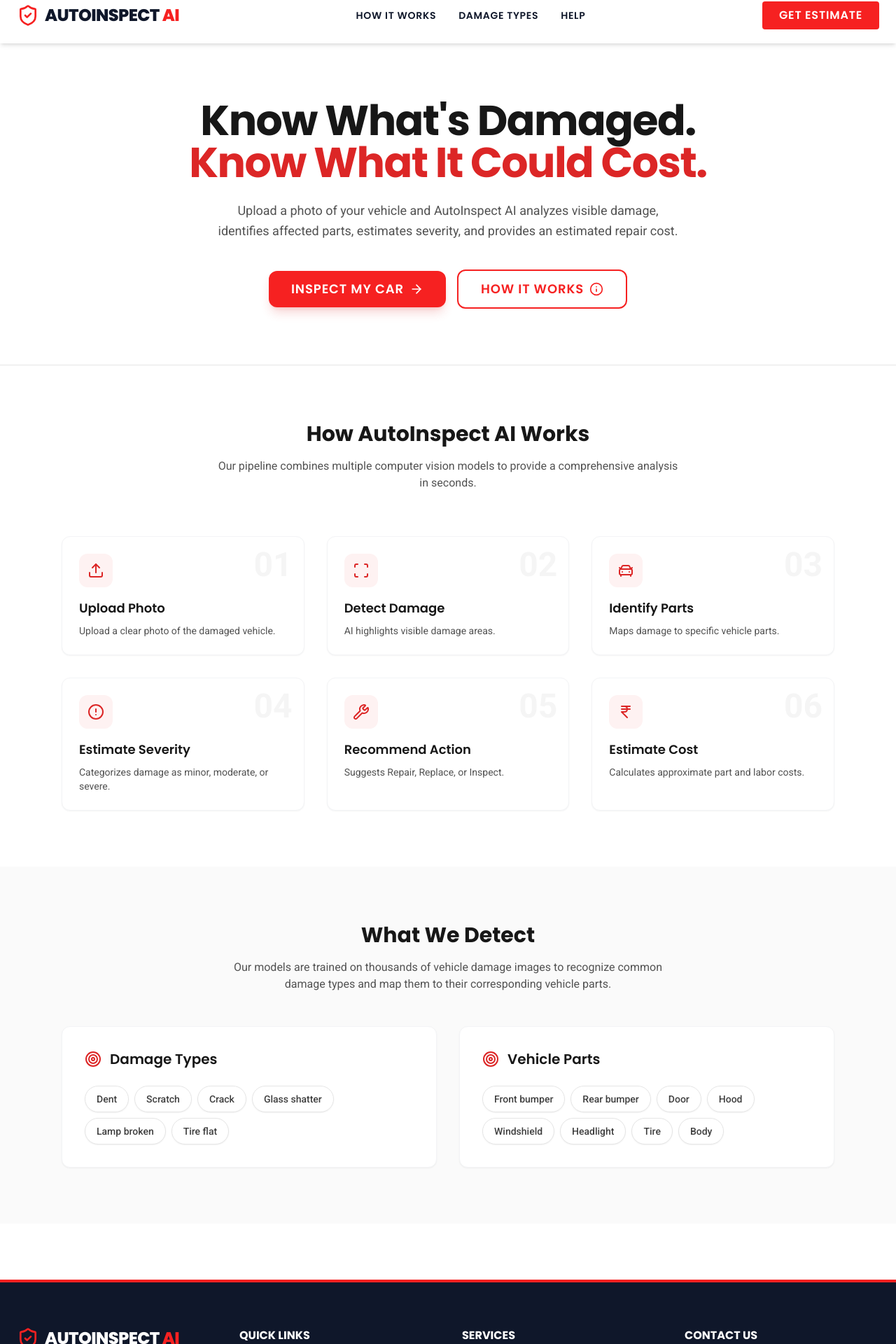
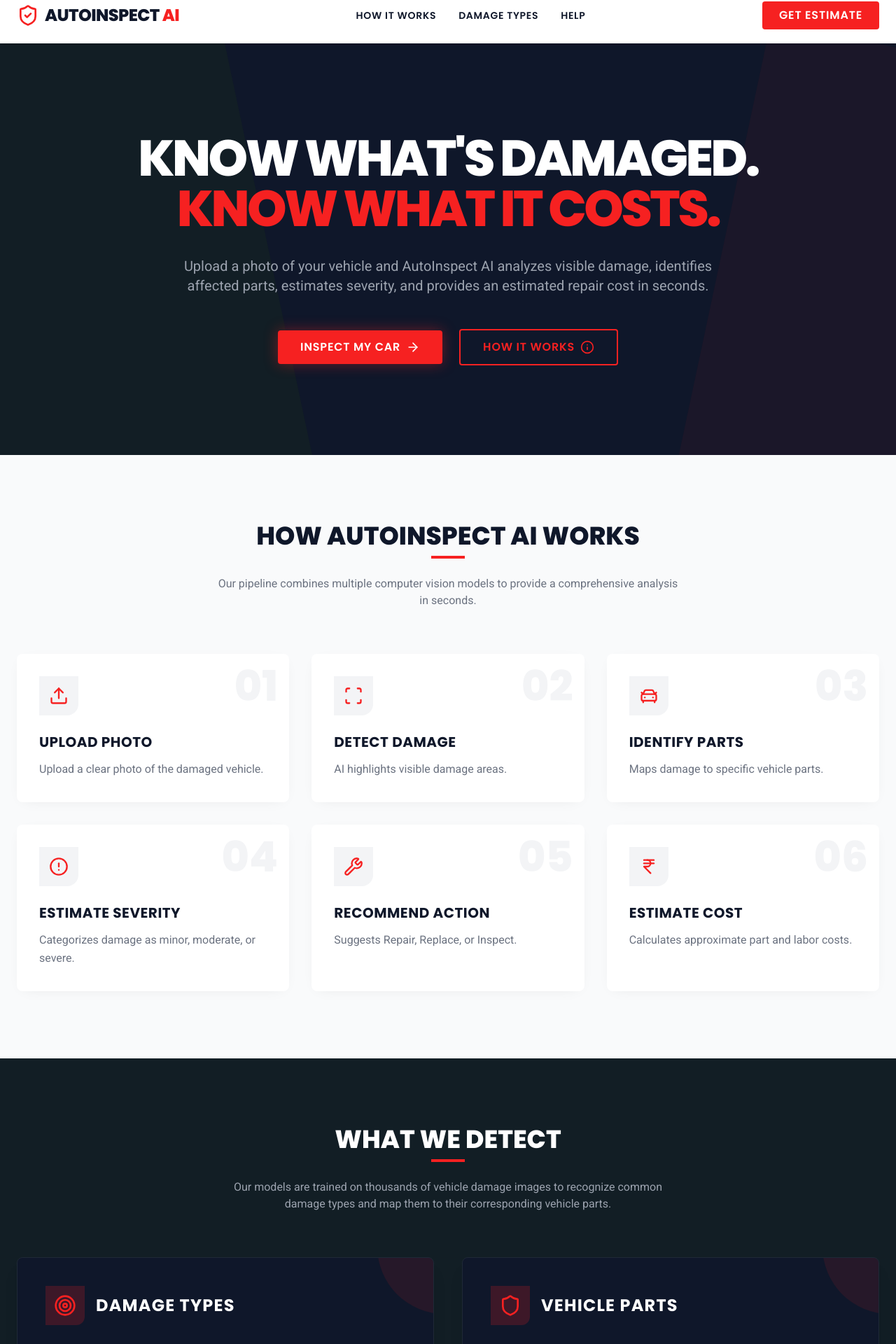
Before and after one commit to mohith012/AutoInspect-AI, a React (Vite) app in the folder apps/frontend/: page / in a window 1280 px wide. Shown: the part 50-1970 px from the top of the page at 70% size. Built offline with nearby package versions, Linux system fonts and the light colour scheme.

Commit message:
Revamp Home page components with dark mode and glass card aesthetics

```diff
--- a/apps/frontend/src/components/home/Hero.jsx
+++ b/apps/frontend/src/components/home/Hero.jsx
@@ -3,22 +3,28 @@
 
 export default function Hero({ onStart }) {
   return (
-    <section className="text-center py-20 px-6 max-w-4xl mx-auto">
-      <h1 className="text-4xl md:text-6xl font-bold text-neutral-900 tracking-tight leading-tight mb-6">
+    <section className="text-center py-32 px-6 w-full bg-dark relative overflow-hidden">
+      {/* Abstract geometric shapes for background interest without images */}
+      <div className="absolute top-[-20%] left-[-10%] w-[40%] h-[150%] bg-dark-lighter -rotate-12 z-0"></div>
+      <div className="absolute bottom-[-20%] right-[-10%] w-[30%] h-[120%] bg-primary/5 rotate-12 z-0"></div>
+
+      <div className="max-w-5xl mx-auto relative z-10">
+        <h1 className="text-5xl md:text-7xl font-display font-extrabold text-white tracking-tighter leading-tight mb-8 uppercase">
           Know What's Damaged. <br className="hidden md:block" />
-        <span className="text-red-600">Know What It Could Cost.</span>
+          <span className="text-primary">Know What It Costs.</span>
         </h1>
-      <p className="text-lg text-neutral-600 mb-10 max-w-2xl mx-auto leading-relaxed">
-        Upload a photo of your vehicle and AutoInspect AI analyzes visible damage, identifies affected parts, estimates severity, and provides an estimated repair cost.
+        <p className="text-lg md:text-xl text-gray-400 mb-12 max-w-3xl mx-auto leading-relaxed">
+          Upload a photo of your vehicle and AutoInspect AI analyzes visible damage, identifies affected parts, estimates severity, and provides an estimated repair cost in seconds.
         </p>
 
-      <div className="flex flex-col sm:flex-row items-center justify-center gap-4">
-        <button onClick={onStart} className="btn-primary w-full sm:w-auto text-lg px-8 py-3 rounded-xl shadow-lg shadow-red-600/20 hover:scale-105 transition-transform">
+        <div className="flex flex-col sm:flex-row items-center justify-center gap-6">
+          <button onClick={onStart} className="btn-primary w-full sm:w-auto shadow-[0_0_20px_rgba(246,33,33,0.4)] hover:shadow-[0_0_30px_rgba(246,33,33,0.6)]">
             Inspect My Car <ArrowRight className="w-5 h-5" />
           </button>
-        <a href="#how-it-works" className="btn-secondary w-full sm:w-auto text-lg px-8 py-3 rounded-xl hover:scale-105 transition-transform">
+          <a href="#how-it-works" className="btn-secondary w-full sm:w-auto">
             How It Works <Info className="w-5 h-5" />
           </a>
+        </div>
       </div>
     </section>
   );
--- a/apps/frontend/src/components/home/HowItWorks.jsx
+++ b/apps/frontend/src/components/home/HowItWorks.jsx
@@ -1,5 +1,5 @@
 import React from 'react';
-import { Upload, Scan, CarFront, AlertCircle, Wrench, IndianRupee, ArrowDown } from 'lucide-react';
+import { Upload, Scan, CarFront, AlertCircle, Wrench, IndianRupee } from 'lucide-react';
 
 const STEPS = [
   { num: '01', title: 'Upload Photo', icon: Upload, desc: 'Upload a clear photo of the damaged vehicle.' },
@@ -12,27 +12,27 @@
 
 export default function HowItWorks() {
   return (
-    <section id="how-it-works" className="py-20 bg-white border-t border-neutral-200">
-      <div className="max-w-6xl mx-auto px-6">
+    <section id="how-it-works" className="py-24 bg-gray-50">
+      <div className="max-w-7xl mx-auto px-6">
         <div className="text-center mb-16">
-          <h2 className="font-display text-3xl font-bold text-neutral-900 mb-4">How AutoInspect AI Works</h2>
-          <p className="text-neutral-600 max-w-2xl mx-auto">
+          <h2 className="section-title-center">How AutoInspect AI Works</h2>
+          <p className="text-gray-500 max-w-2xl mx-auto mt-6">
             Our pipeline combines multiple computer vision models to provide a comprehensive analysis in seconds.
           </p>
         </div>
 
         <div className="grid grid-cols-1 md:grid-cols-2 lg:grid-cols-3 gap-8 relative">
           {STEPS.map((step, idx) => (
-            <div key={idx} className="relative glass-panel p-6 flex flex-col h-full group hover:-tranneutral-y-1 hover:shadow-md hover:border-red-200 transition-all cursor-default">
-              <div className="text-5xl font-black text-neutral-100 absolute top-4 right-4 z-0 pointer-events-none transition-colors group-hover:text-red-50">
+            <div key={idx} className="glass-card p-8 flex flex-col h-full group cursor-default bg-white">
+              <div className="text-6xl font-display font-black text-gray-100 absolute top-4 right-4 z-0 pointer-events-none transition-colors duration-300 group-hover:text-primary/10">
                 {step.num}
               </div>
               <div className="relative z-10 flex flex-col h-full">
-                <div className="w-12 h-12 rounded-xl bg-red-50 text-red-600 flex items-center justify-center mb-4">
-                  <step.icon className="w-6 h-6" />
+                <div className="w-14 h-14 bg-gray-100 text-primary flex items-center justify-center mb-6 transition-colors duration-300 group-hover:bg-primary group-hover:text-white rounded-br-2xl">
+                  <step.icon className="w-7 h-7" />
                 </div>
-                <h3 className="text-lg font-semibold text-neutral-900 mb-2">{step.title}</h3>
-                <p className="text-sm text-neutral-600">{step.desc}</p>
+                <h3 className="text-xl font-display font-bold text-dark uppercase tracking-wide mb-3">{step.title}</h3>
+                <p className="text-gray-500 leading-relaxed">{step.desc}</p>
               </div>
             </div>
           ))}
--- a/apps/frontend/src/components/home/WhatWeDetect.jsx
+++ b/apps/frontend/src/components/home/WhatWeDetect.jsx
@@ -1,43 +1,49 @@
 import React from 'react';
-import { Target } from 'lucide-react';
+import { Target, Shield } from 'lucide-react';
 
 const DAMAGES = ['Dent', 'Scratch', 'Crack', 'Glass shatter', 'Lamp broken', 'Tire flat'];
 const PARTS = ['Front bumper', 'Rear bumper', 'Door', 'Hood', 'Windshield', 'Headlight', 'Tire', 'Body'];
 
 export default function WhatWeDetect() {
   return (
-    <section id="damage-types" className="py-20 bg-neutral-50">
-      <div className="max-w-6xl mx-auto px-6">
-        <div className="text-center mb-12">
-          <h2 className="font-display text-3xl font-bold text-neutral-900 mb-4">What We Detect</h2>
-          <p className="text-neutral-600 max-w-2xl mx-auto">
+    <section id="damage-types" className="py-24 bg-dark-lighter text-white relative">
+      <div className="max-w-7xl mx-auto px-6 relative z-10">
+        <div className="text-center mb-16">
+          <h2 className="section-title-center text-white">What We Detect</h2>
+          <p className="text-gray-400 max-w-2xl mx-auto mt-6">
             Our models are trained on thousands of vehicle damage images to recognize common damage types and map them to their corresponding vehicle parts.
           </p>
         </div>
 
-        <div className="grid grid-cols-1 md:grid-cols-2 gap-8">
-          <div className="glass-panel p-8">
-            <div className="flex items-center gap-3 mb-6">
-              <Target className="w-6 h-6 text-red-600" />
-              <h3 className="text-xl font-semibold text-neutral-900">Damage Types</h3>
+        <div className="grid grid-cols-1 md:grid-cols-2 gap-10">
+          <div className="bg-dark p-10 border border-gray-800 rounded-lg shadow-xl relative overflow-hidden group hover:border-primary transition-colors duration-300">
+            <div className="absolute top-0 right-0 w-24 h-24 bg-primary/10 rounded-bl-full -mr-4 -mt-4 transition-transform duration-500 group-hover:scale-110"></div>
+            <div className="flex items-center gap-4 mb-8 relative z-10">
+              <div className="p-3 bg-primary/20 text-primary rounded-br-xl">
+                <Target className="w-8 h-8" />
+              </div>
+              <h3 className="text-2xl font-display font-bold uppercase tracking-wider text-white">Damage Types</h3>
             </div>
-            <div className="flex flex-wrap gap-2">
+            <div className="flex flex-wrap gap-3 relative z-10">
               {DAMAGES.map(d => (
-                <span key={d} className="px-4 py-2 bg-white border border-neutral-200 text-neutral-700 rounded-full text-sm font-medium shadow-sm hover:bg-red-50 hover:text-red-700 hover:border-red-200 cursor-default transition-colors">
+                <span key={d} className="px-5 py-2 bg-dark-lighter border border-gray-700 text-gray-300 rounded font-display tracking-wide shadow-sm hover:bg-primary hover:text-white hover:border-primary cursor-default transition-colors duration-300">
                   {d}
                 </span>
               ))}
             </div>
           </div>
 
-          <div className="glass-panel p-8">
-            <div className="flex items-center gap-3 mb-6">
-              <Target className="w-6 h-6 text-red-600" />
-              <h3 className="text-xl font-semibold text-neutral-900">Vehicle Parts</h3>
+          <div className="bg-dark p-10 border border-gray-800 rounded-lg shadow-xl relative overflow-hidden group hover:border-primary transition-colors duration-300">
+             <div className="absolute top-0 right-0 w-24 h-24 bg-primary/10 rounded-bl-full -mr-4 -mt-4 transition-transform duration-500 group-hover:scale-110"></div>
+            <div className="flex items-center gap-4 mb-8 relative z-10">
+              <div className="p-3 bg-primary/20 text-primary rounded-br-xl">
+                <Shield className="w-8 h-8" />
+              </div>
+              <h3 className="text-2xl font-display font-bold uppercase tracking-wider text-white">Vehicle Parts</h3>
             </div>
-            <div className="flex flex-wrap gap-2">
+            <div className="flex flex-wrap gap-3 relative z-10">
               {PARTS.map(p => (
-                <span key={p} className="px-4 py-2 bg-white border border-neutral-200 text-neutral-700 rounded-full text-sm font-medium shadow-sm hover:bg-red-50 hover:text-red-700 hover:border-red-200 cursor-default transition-colors">
+                <span key={p} className="px-5 py-2 bg-dark-lighter border border-gray-700 text-gray-300 rounded font-display tracking-wide shadow-sm hover:bg-primary hover:text-white hover:border-primary cursor-default transition-colors duration-300">
                   {p}
                 </span>
               ))}
```
Lines whose indentation alone changed are shown as unchanged.
